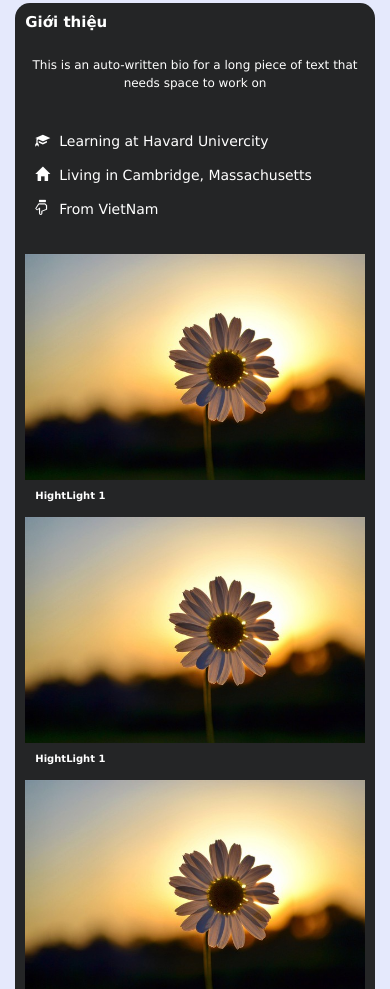
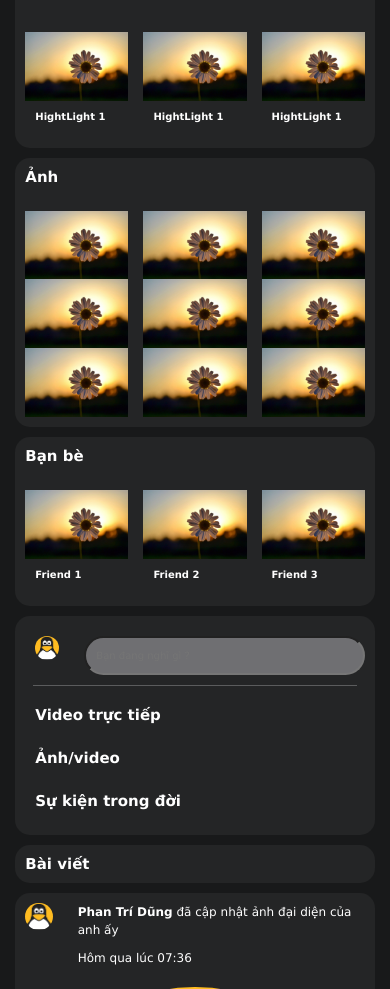
Before and after one commit to PhantChase/Napa_HTML_CSS, a plain HTML site: page index.html in a window 390 px wide. Shown: the part 695-1684 px from the top of the page. Drawn offline with nearby package versions, Linux system fonts and the light colour scheme; a web font is replaced by a local one.

Commit message:
Final Project Modified

```diff
--- a/css/style.css
+++ b/css/style.css
@@ -11,10 +11,17 @@ body, header, nav, main, footer, img, h1 {
   border: 0;
 }
 
+body {
+  background-color: #18191A !important;
+}
 
 main {
   width: 941px;
   margin: auto;
+}
+
+header {
+  background-color: #6f6f72;
 }
 
 /* Style rule for images */
@@ -22,14 +29,17 @@ img {
   max-width: 100%;
   display: block;
 }
+.container {
+  background-color: #18191A;
+}
 
 /* Style rule for avartar */
 .avatar {
   background-color: #242526;
   text-align: center;
+
 }
 .avatar img {
-
   border: 10px solid #000000;
   /* margin: auto; */
   border-radius: 50%;
@@ -45,9 +55,12 @@ img {
 
   overflow: hidden;
 }
+
 .cover img {
+  border-bottom-left-radius: 25px;
+  border-bottom-right-radius: 25px;
   width: 100%;
-  height: 300px;
+  height: 368px;
 }
 
 /*Style rule for fb icon */
@@ -120,7 +133,7 @@ nav li a {
 /* Style rules for main content */
 main {
   padding: 2%;
-  background-color: #e5e9fc;
+  background-color: #18191A;
   overflow: auto;
   font-family: Verdana, Arial, sans-serif;
 }
@@ -219,6 +232,34 @@ section figure img:hover {
   color: white;
 }
 
+.avatar-post {
+  padding: 10px;
+  border-radius: 50%;
+}
+
+.input-post {
+  width: 100%;
+  padding: 10px;
+  margin-top: 10px;
+  background-color: #6f6f72;
+  border-radius: 25px;
+}
+
+.introduce-post p {
+  font-size: 12px;
+  color: white;
+}
+
+.introduce-post {
+  margin-top: 10px;
+  border-radius: 15px;
+  background-color: #242526;
+}
+
+::-ms-input-placeholder { /* Microsoft Edge */
+  color: white;
+}
+
 @media only screen and (max-width: 767px) {
   nav li a {
     display: none;
@@ -226,4 +267,7 @@ section figure img:hover {
   main {
     width: 100%;
   }
+  .name {
+    margin-top: 5px;
+  }
 }
--- a/index.html
+++ b/index.html
@@ -16,7 +16,6 @@
 </head>
 <body>
   <nav>
-    <div class="container">
     <div class="row">
       <div class="col-sm-2 col-12 d-flex flex-row"  id="iconfb">
         <img src="images/fb_icon.png" class="p-2 fbicon" alt="facebook icon" height="50" width="50">
@@ -36,12 +35,12 @@
         </ul>
       </div>
     </div>
-    </div>
   </nav>
   <!-- Main area-->
   <main>
     <!-- Start Section cover-->
-    <section class="">
+    <section class="image-user">
+      <h2 style="display: none">Avatar</h2>
       <div class="cover">
         <img src="images/cover.jpg" alt="avatar">
       </div>
@@ -52,10 +51,10 @@
     <section class="avatar">
       <div class="container">
         <div class="row">
-          <div class="col-sm-3">
+          <div class="col-sm-3 col-3">
             <img src="images/avartar.png" alt="avatar">
           </div>
-          <div class="col-sm-9">
+          <div class="col-sm-9 col-9">
             <div class="name">
               <h2>Phan Trí Dũng</h2>
               <h3>(HTML_CSS)</h3>
@@ -80,15 +79,15 @@
                 <li><span class="glyphicon glyphicon-hand-down"></span>From VietNam</li>
               </ul>
               <div class="row">
-                <div class="col-sm-4">
+                <div class="col-sm-4 col-4">
                   <img src="images/post1.jpg" alt="highlight 1">
                   <h3>HightLight 1</h3>
                 </div>
-                <div class="col-sm-4">
+                <div class="col-sm-4 col-4">
                   <img src="images/post1.jpg" alt="highlight 1">
                   <h3>HightLight 1</h3>
                 </div>
-                <div class="col-sm-4">
+                <div class="col-sm-4 col-4">
                   <img src="images/post1.jpg" alt="highlight 1">
                   <h3>HightLight 1</h3>
                 </div>
@@ -97,31 +96,31 @@
             <div class="introduce">
               <h2>Ảnh</h2>
               <div class="row">
-                <div class="col-sm-4">
+                <div class="col-sm-4 col-4">
                   <img src="images/post1.jpg" alt="highlight 1">
                 </div>
-                <div class="col-sm-4">
+                <div class="col-sm-4 col-4">
                   <img src="images/post1.jpg" alt="highlight 1">
                 </div>
-                <div class="col-sm-4">
+                <div class="col-sm-4 col-4">
                   <img src="images/post1.jpg" alt="highlight 1">
                 </div>
-                <div class="col-sm-4">
+                <div class="col-sm-4 col-4">
                   <img src="images/post1.jpg" alt="highlight 1">
                 </div>
-                <div class="col-sm-4">
+                <div class="col-sm-4 col-4">
                   <img src="images/post1.jpg" alt="highlight 1">
                 </div>
-                <div class="col-sm-4">
+                <div class="col-sm-4 col-4">
                   <img src="images/post1.jpg" alt="highlight 1">
                 </div>
-                <div class="col-sm-4">
+                <div class="col-sm-4 col-4">
                   <img src="images/post1.jpg" alt="highlight 1">
                 </div>
-                <div class="col-sm-4">
+                <div class="col-sm-4 col-4">
                   <img src="images/post1.jpg" alt="highlight 1">
                 </div>
-                <div class="col-sm-4">
+                <div class="col-sm-4 col-4">
                   <img src="images/post1.jpg" alt="highlight 1">
                 </div>
               </div>
@@ -129,44 +128,58 @@
             <div class="introduce">
               <h2>Bạn bè</h2>
               <div class="row">
-                <div class="col-sm-4">
+                <div class="col-sm-4 col-4">
                   <img src="images/post1.jpg" alt="highlight 1">
                   <h3>Friend 1</h3>
                 </div>
-                <div class="col-sm-4">
+                <div class="col-sm-4 col-4">
                   <img src="images/post1.jpg" alt="highlight 1">
                   <h3>Friend 2</h3>
                 </div>
-                <div class="col-sm-4">
+                <div class="col-sm-4 col-4">
                   <img src="images/post1.jpg" alt="highlight 1">
                   <h3>Friend 3</h3>
                 </div>
               </div>
             </div>
           </div>
-          <div class="col-sm-7">
+          <div class="col-sm-7 ">
             <div class="introduce">
-              <img src="images/avartar.png" alt="avatar">
-              <p>This is an auto-written bio for a long piece of text that needs space to work on</p>
-              <ul>
-                <li><span class="glyphicon glyphicon-education"></span>Learning at Havard Univercity</li>
-                <li><span class="glyphicon glyphicon-home"></span>Living in Cambridge, Massachusetts</li>
-                <li><span class="glyphicon glyphicon-hand-down"></span>From VietNam</li>
-              </ul>
               <div class="row">
-                <div class="col-sm-4">
-                  <img src="images/post1.jpg" alt="highlight 1">
-                  <h3>HightLight 1</h3>
+                <div class="col-sm-2 col-2">
+                  <img src="images/avartar.png" class="avatar-post" alt="avatar-post">
                 </div>
-                <div class="col-sm-4">
-                  <img src="images/post1.jpg" alt="highlight 1">
-                  <h3>HightLight 1</h3>
-                </div>
-                <div class="col-sm-4">
-                  <img src="images/post1.jpg" alt="highlight 1">
-                  <h3>HightLight 1</h3>
+                <div class="col-sm-10 col-10">
+                  <input class="input-post" type="text" placeholder="Bạn đang nghĩ gì ?" />
                 </div>
               </div>
+              <hr style="color: white; width: 90%; margin: auto;">
+              <div class="row">
+                <div class="col-sm-4 col-12">
+                  <h2>Video trực tiếp</h2>
+                </div>
+                <div class="col-sm-3 col-12">
+                  <h2>Ảnh/video</h2>
+                </div>
+                <div class="col-sm-5 col-12">
+                  <h2>Sự kiện trong đời</h2>
+                </div>
+              </div>
+            </div>
+            <div class="introduce">
+              <h2>Bài viết</h2>
+            </div>
+            <div class="introduce-post">
+              <div class="row">
+                <div class="col-sm-2 col-2">
+                  <img src="images/avartar.png" class="avatar-post" alt="avatar-post">
+                </div>
+                <div class="col-sm-10 col-10" style="margin-top: 10px;">
+                  <p><b>Phan Trí Dũng</b> đã cập nhật ảnh đại diện của anh ấy</p>
+                  <p>Hôm qua lúc 07:36</p>
+                </div>
+              </div>
+              <img src="images/avartar.png" class="avatar-post" width="100%" height="100%" alt="avatar-post">
             </div>
           </div>
         </div>
```
Lines whose indentation alone changed are shown as unchanged.
